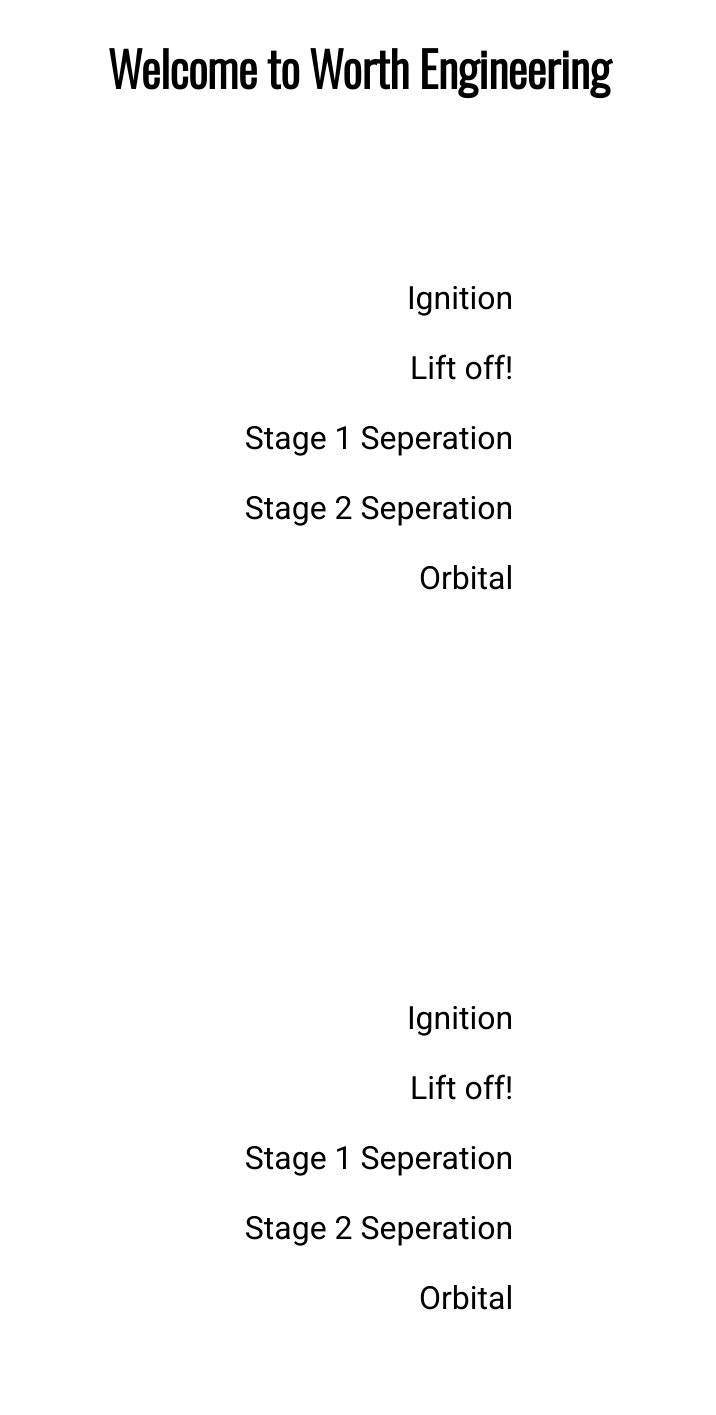
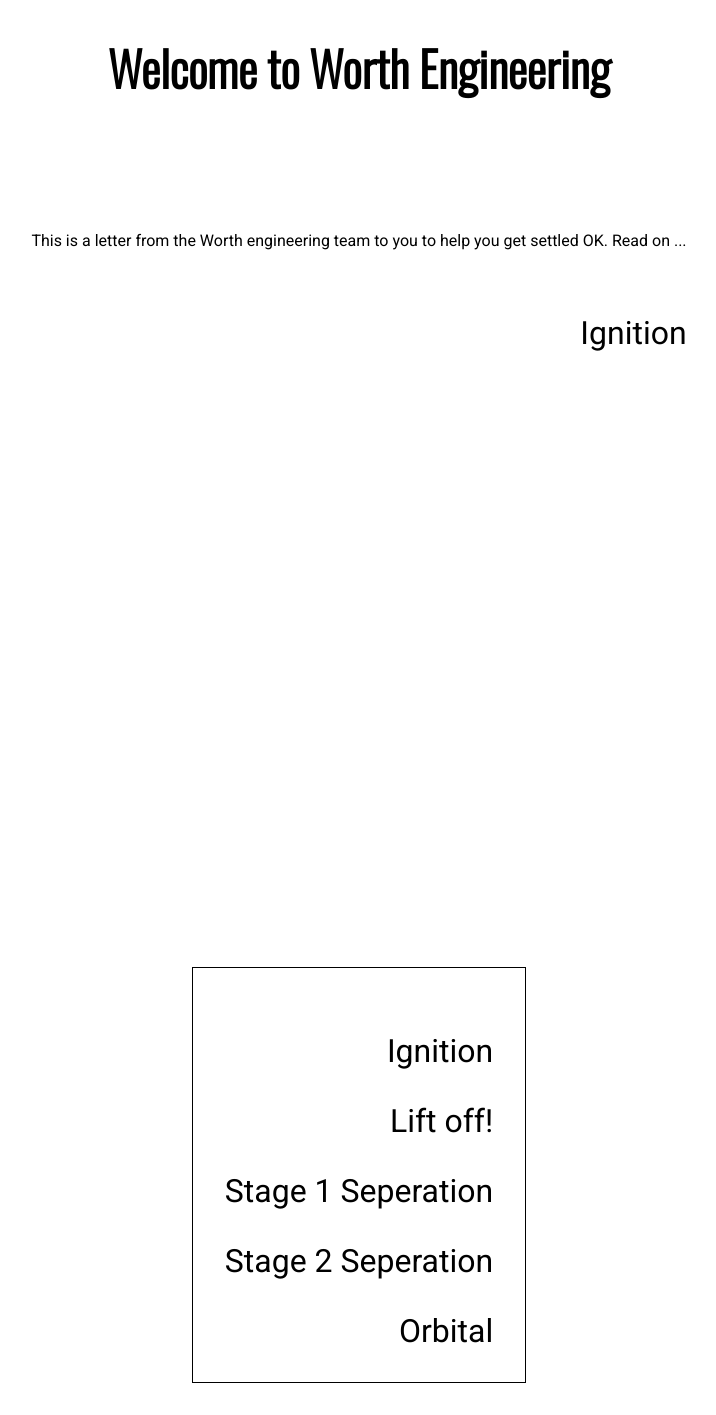
Before and after one commit to worthinternetsystems/new-starter, a Next.js app: page / in a window 1280 px wide. Shown: the whole page, without its empty margins (281-997 px from the left). Before the commit the page ends 1349 px from the top, so only its background shows below. Built offline with nearby package versions, Linux system fonts and the light colour scheme.

Commit message:
Nav tweaks

```diff
--- a/components/SiteLayout.js
+++ b/components/SiteLayout.js
@@ -8,9 +8,9 @@ const SiteLayout = ({ children }) => (
       <link rel="icon" href="/favicon.ico" />
     </Head>
 
-    <h1>Welcome to Worth Engineering</h1>
+    <h1><Link href="/"><a>Welcome to Worth Engineering</a></Link></h1>
     <div>{children}</div>
-    <ul className="home">
+    <ul className="menu">
       <li>
         <Link href="/launch/ignition">
           <a>Ignition</a>
--- a/pages/index.js
+++ b/pages/index.js
@@ -4,30 +4,12 @@ export default function Home() {
   return (
     <div className="container">
       <main>
+        <p>This is a letter from the Worth engineering
+          team to you to help you get settled OK. Read on ...</p>
         <ul className="home">
           <li>
             <Link href="/launch/ignition">
               <a>Ignition</a>
-            </Link>
-          </li>
-          <li>
-            <Link href="/launch/lift-off">
-              <a>Lift off!</a>
-            </Link>
-          </li>
-          <li>
-            <Link href="/launch/stage-one-seperation">
-              <a>Stage 1 Seperation</a>
-            </Link>
-          </li>
-          <li>
-            <Link href="/launch/stage-two-seperation">
-              <a>Stage 2 Seperation</a>
-            </Link>
-          </li>
-          <li>
-            <Link href="/launch/orbital">
-              <a>Orbital</a>
             </Link>
           </li>
         </ul>
--- a/styles.css
+++ b/styles.css
@@ -9,13 +9,18 @@ h2 {
   font-size: 2em;
 }
 
-ul.home {
+ul.home, ul.menu {
   font-size: 200%;
 }
 
-.home li {
+.home li, .menu li {
   padding-top: 1em;
   text-align: right;
+}
+
+.menu {
+  border: 1px solid black;
+  padding: 1em;
 }
 
 .raci {
@@ -24,7 +29,7 @@ ul.home {
   padding: 1em;
 }
 
-.raci li, .home li {
+.raci li, .home li, .menu li {
   list-style: none;
 }
 
```
